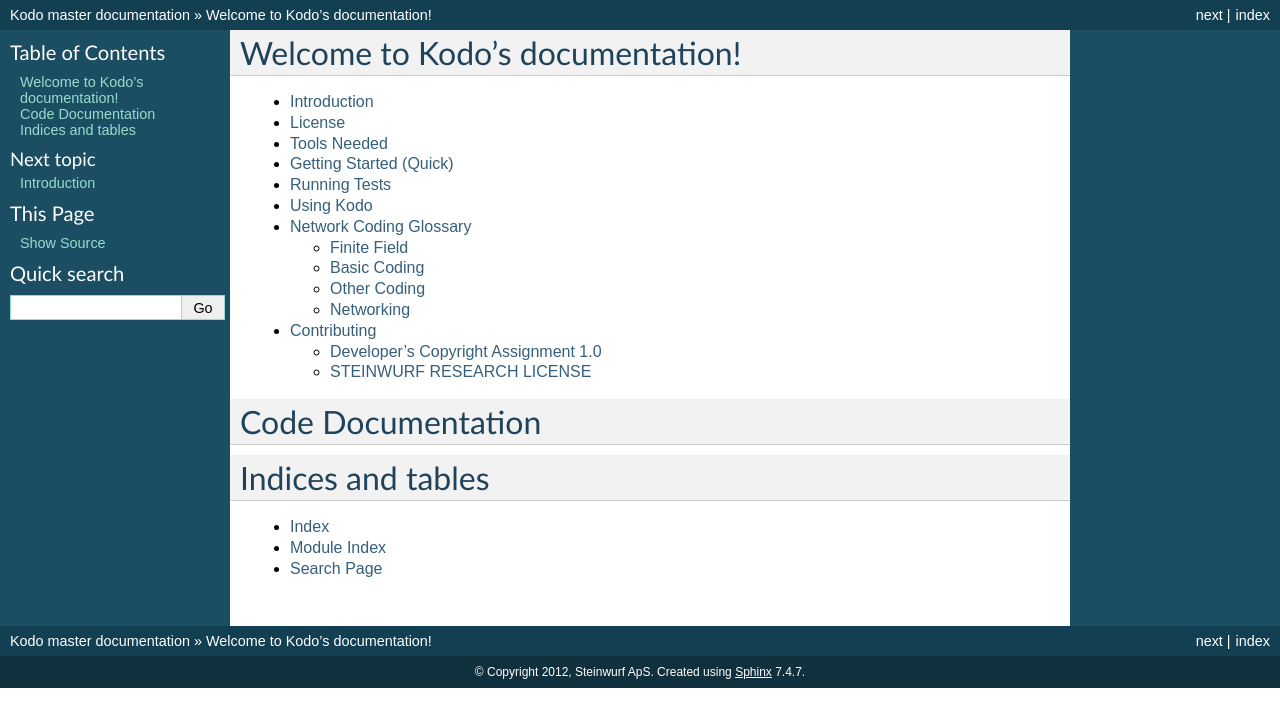
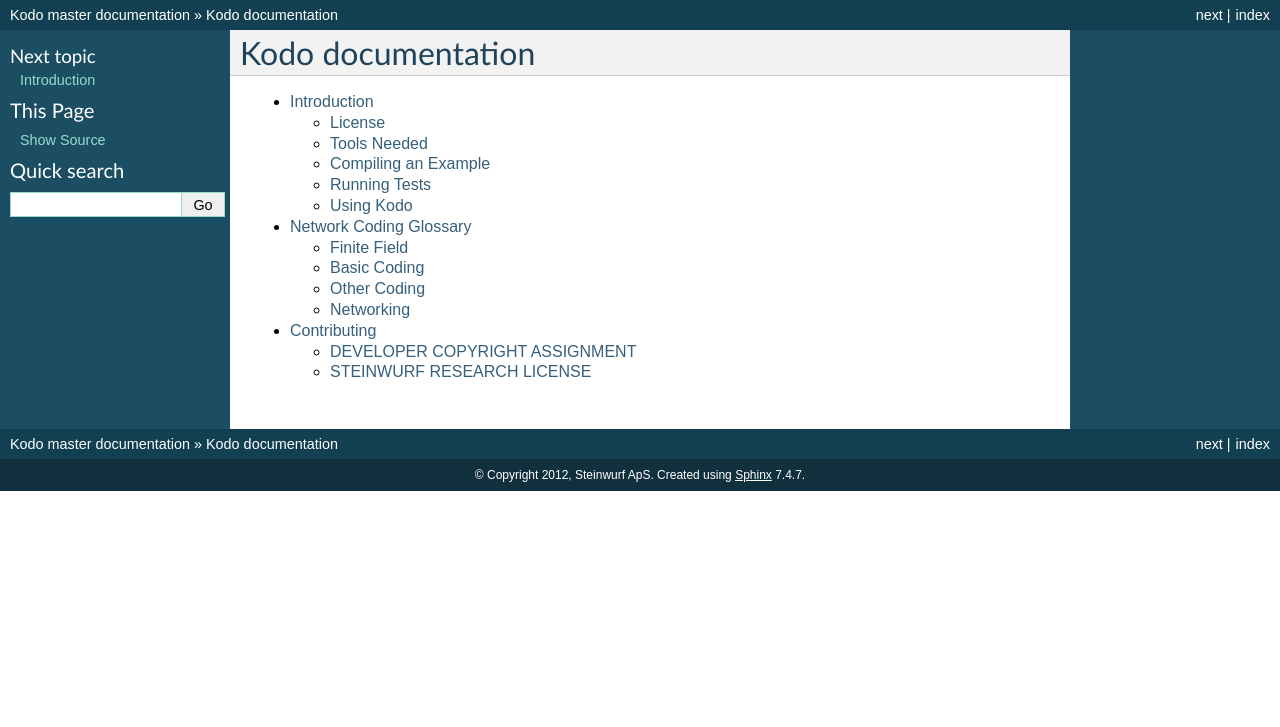
Before and after one commit to msherif4/kodo, a Sphinx documentation site: the page built from docs/source/index.rst, in a window 1280 px wide. Shown: the top 727 px of the page. Built offline with Sphinx 7.4.7, drawn with Linux system fonts in a browser that asks for light colours; formulas are drawn with MathJax 3.

Commit message:
updating documentation

```diff
--- a/SIGNOFF.rst
+++ b/SIGNOFF.rst
@@ -1,5 +1,6 @@
-Developer's Copyright Assignment 1.0
-====================================
+DEVELOPER COPYRIGHT ASSIGNMENT
+==============================
+Version 1.0
 
 By making a contribution to this project, I certify that:
 
--- a/docs/source/index.rst
+++ b/docs/source/index.rst
@@ -3,8 +3,8 @@
    You can adapt this file completely to your liking, but it should at least
    contain the root `toctree` directive.
 
-Welcome to Kodo's documentation!
-================================
+Kodo documentation
+==================
 
 .. Contents:
 
@@ -15,15 +15,3 @@
    nc_glossary
 
    contribution/contribution
-
-Code Documentation
-==================
-
-
-
-Indices and tables
-==================
-
-* :ref:`genindex`
-* :ref:`modindex`
-* :ref:`search`
--- a/docs/source/intro.rst
+++ b/docs/source/intro.rst
@@ -1,22 +1,21 @@
 Introduction
 ------------
-
 **Kodo** is a flexible C++ network coding, intended to be used for commercial applications and for research on implementation of Network Coding. The library enable researchers to implement, new codes and algorithms, perform simulations, and benchmark the coding operations on any platform where a C++ compiler is available. The library provide a multitude of build blocks and parameters that can be combined in order to create codes. To ensure ease of use several codes are predefined, and high level API's provided.
 
 License
--------
+.......
 Kodo is available under a research and educational friendly licensee, see the details in the LICENSE.txt file.
 
 Tools Needed
-------------
+............
 In order to build and work with Kodo you need the following tools:
 
 1. Python
 2. Git
 3. C++ compiler
 
-Getting Started (Quick)
------------------------
+Compiling an Example
+....................
 If you are primarily interested in quickly trying some Kodo examples, we have tried to make that really easy. Provided that you have the `Tools Needed`_ installed, do is the following:
 
 1. Checkout this repository
@@ -31,7 +30,7 @@
 3. Run the executable produced in the *build/platform/* directory
 
 Running Tests
--------------
+.............
 Before starting to use Kodo you should build and run the unit tests in order to ensure that everything is working correctly.
 
    ::
@@ -42,7 +41,7 @@
 
 
 Using Kodo
-----------
+..........
 Kodo is a header only library which essentially means that all you have to do to use it in your applications is to set the right include path. However, Kodo itself also has a couple dependencies:
 
 1. Boost C++: Kodo depends on a number of headers from the Boost C++ libraries (this dependency will most likely be removed once we switch to C++11, however we need to ensure compiler support on all our target platforms first).
```
